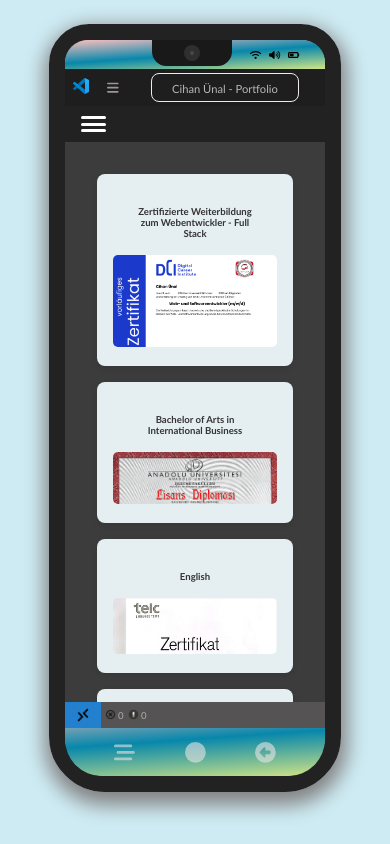
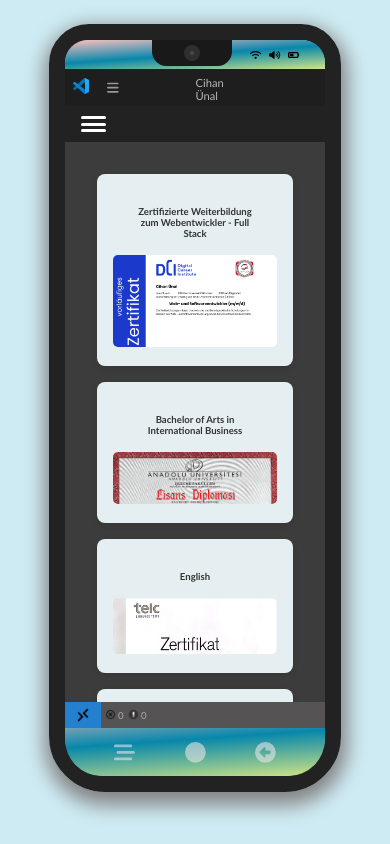
Before and after one commit to CihanUnall/PORTFOLIO, a Next.js app in the folder frontend/: page /document in a window 390 px wide. Built offline with nearby package versions, Linux system fonts and the light colour scheme.

Commit message:
Link anderungen

```diff
--- a/frontend/app/components/Nav.jsx
+++ b/frontend/app/components/Nav.jsx
@@ -79,7 +79,7 @@ function Nav() {
       </div>
 
       <div className="item2">
-        <p>Cihan Ünal - Portfolio</p>
+        <p>Cihan Ünal </p>
       </div>
 
       <div className="item3">
--- a/frontend/app/styles/nav.scss
+++ b/frontend/app/styles/nav.scss
@@ -45,8 +45,6 @@
     }
   }
   .item2 {
-    border: solid 1px rgb(241, 234, 234);
-    border-radius: 8px;
     height: 1.8rem;
 
     display: flex;
@@ -55,6 +53,7 @@
     justify-content: center;
     p {
       margin-top: 0.1rem;
+      margin-left: 2.8rem;
     }
     svg {
       width: 0.7rem;
@@ -148,7 +147,7 @@
   }
 }
 
-@media (max-width: 768px) {
+@media (max-width: 780px) {
   .options {
     .burger-container {
       z-index: 9998;
@@ -158,8 +157,8 @@
     }
     .item2 {
       width: 70%;
-      margin-right: 10%;
-
+      margin-right: 22%;
+      margin-left: 0;
       p {
         font-size: 0.7rem;
       }
@@ -169,3 +168,17 @@
     }
   }
 }
+@media (max-width: 660px) {
+  .options {
+    .item2 {
+      margin-right: 25%;
+    }
+  }
+}
+@media (max-width: 540px) {
+  .options {
+    .item2 {
+      margin-right: 32%;
+    }
+  }
+}
```
